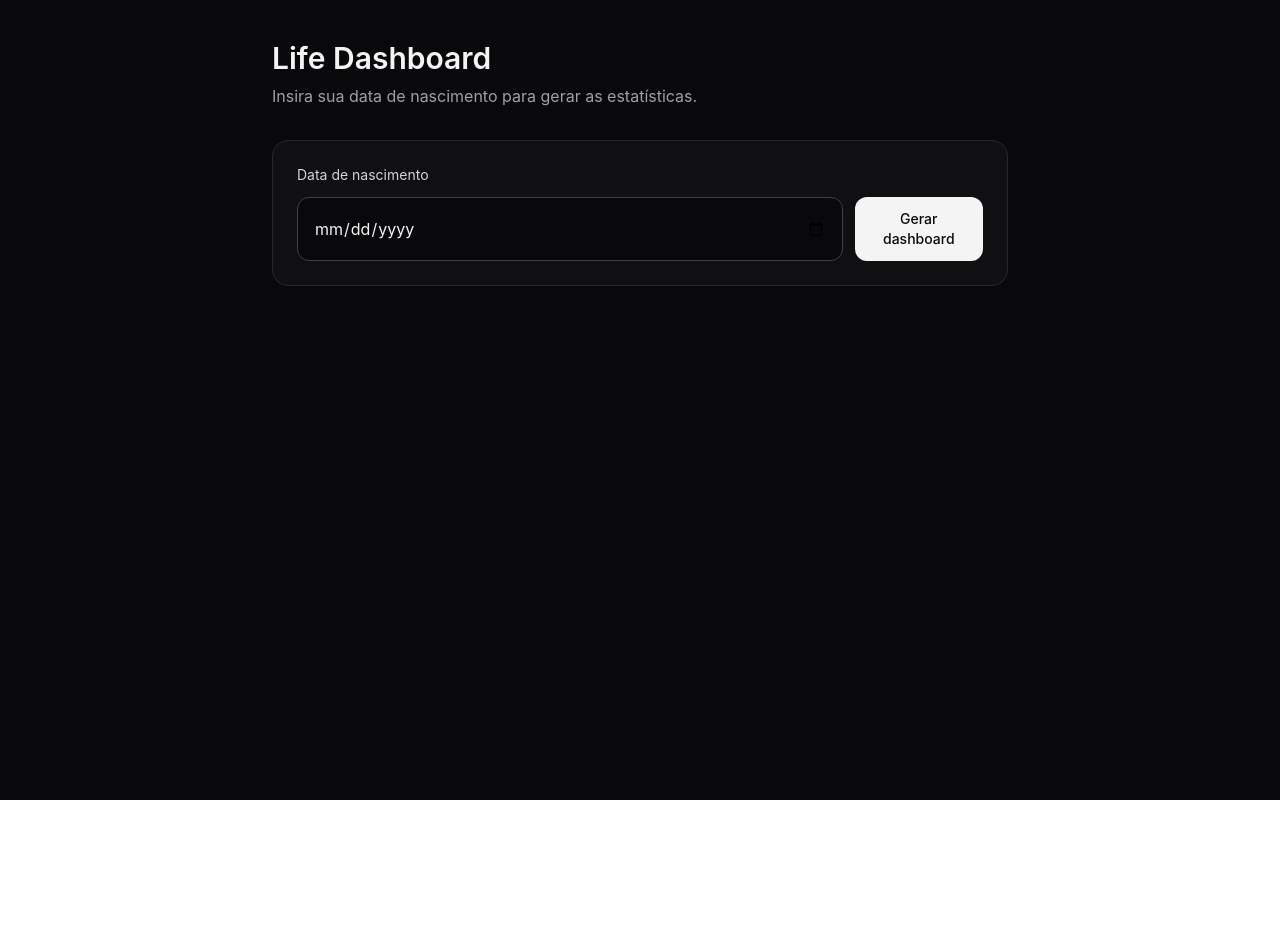
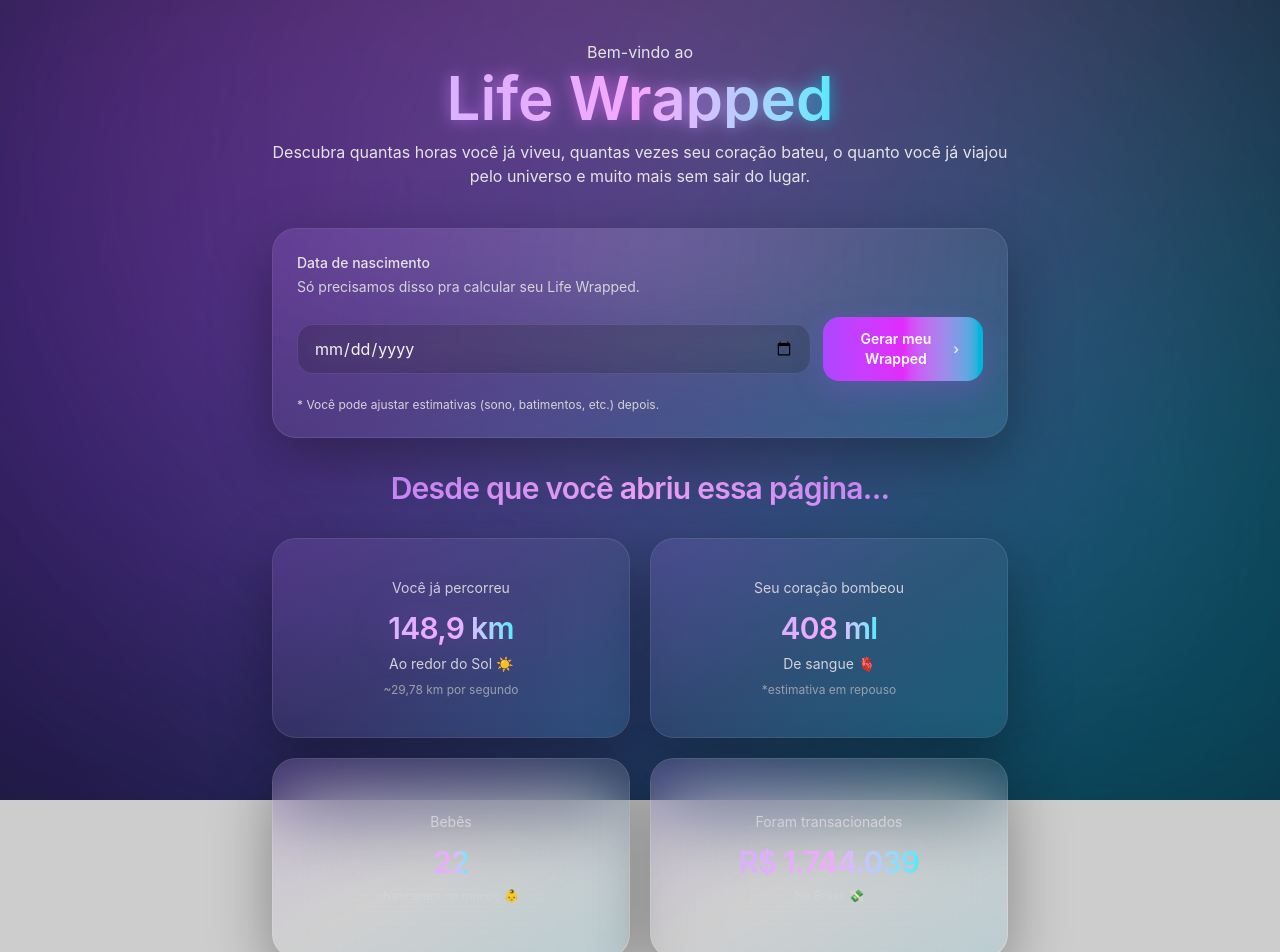
Before and after one commit to k1dias/life-dashboard, a Vue app: page / in a window 1280 px wide. Shown: the top 952 px of the page. Before the commit the page ends 800 px from the top, so only its background shows below. Built offline with nearby package versions, Linux system fonts and the light colour scheme.

Commit message:
add new home cards

```diff
--- a/src/pages/Home.vue
+++ b/src/pages/Home.vue
@@ -1,12 +1,65 @@
 <script setup lang="ts">
-import { ref } from 'vue'
+import { ref, computed } from 'vue'
 import { useRouter } from 'vue-router'
+import { useIntervalFn } from '@vueuse/core'
 import { useUserStore } from '../stores/user'
 
 const router = useRouter()
 const user = useUserStore()
 
-const dob = ref(user.birthISO) // começa com o que já está salvo
+const dob = ref(user.birthISO)
+
+const startedAt = ref(Date.now())
+const now = ref(Date.now())
+
+useIntervalFn(() => {
+  now.value = Date.now()
+}, 100)
+
+const secondsOnPage = computed(() => Math.floor((now.value - startedAt.value) / 1000))
+
+// Calculos sol
+const kmAroundSun = computed(() => {
+  const earthOrbitKmPerSec = 29.78
+  return secondsOnPage.value * earthOrbitKmPerSec
+})
+
+const formattedKmAroundSun = computed(() =>
+  kmAroundSun.value.toLocaleString('pt-BR', { maximumFractionDigits: 1 })
+)
+
+// Calculos sangue bombeado
+const bloodMl = computed(() => {
+  const BLOOD_ML_PER_SECOND = 81.67 // ~70ml/batida * 70bpm / 60
+  return secondsOnPage.value * BLOOD_ML_PER_SECOND
+})
+const formattedBloodMl = computed(() =>
+  bloodMl.value.toLocaleString('pt-BR', { maximumFractionDigits: 0 })
+)
+
+// Calculos bebês nascidos no mundo
+const babiesBorn = computed(() => {
+  const BABIES_BORN_PER_SECOND = 4.3
+  return secondsOnPage.value * BABIES_BORN_PER_SECOND
+})
+const formattedBabiesBorn = computed(() =>
+  babiesBorn.value.toLocaleString('pt-BR', { maximumFractionDigits: 0 })
+)
+
+// Calculos dinheiro gasto no brasil
+const brMoneyFlow = computed(() => {
+  const BR_GDP_BRL_YEAR = 11_000_000_000_000 // ajuste se quiser (11T BRL placeholder)
+  const SECONDS_PER_YEAR = 365 * 24 * 60 * 60
+  const brlPerSecond = BR_GDP_BRL_YEAR / SECONDS_PER_YEAR
+  return secondsOnPage.value * brlPerSecond
+})
+const formattedBrMoneyFlow = computed(() =>
+  brMoneyFlow.value.toLocaleString('pt-BR', {
+    style: 'currency',
+    currency: 'BRL',
+    maximumFractionDigits: 0
+  })
+)
 
 function go() {
   user.setBirthISO(dob.value)
@@ -15,27 +68,192 @@ function go() {
 </script>
 
 <template>
-  <div class="min-h-screen bg-zinc-950 text-zinc-100">
+  <div class="min-h-screen bg-zinc-950/20 text-zinc-100">
     <div class="mx-auto max-w-3xl px-4 py-10">
-      <h1 class="text-3xl font-semibold">Life Dashboard</h1>
-      <p class="mt-2 text-zinc-400">Insira sua data de nascimento para gerar as estatísticas.</p>
+      <!-- Header -->
+      <div class="flex flex-col items-center">
+        <p class="text-zinc-200">Bem-vindo ao</p>
 
-      <div class="mt-8 rounded-2xl border border-zinc-800 bg-zinc-900/50 p-6">
-        <label class="block text-sm text-zinc-300">Data de nascimento</label>
-        <div class="mt-3 flex flex-col gap-3 sm:flex-row">
+        <div class="relative mt-1">
+          <!-- Glow layer -->
+          <h1 class="absolute inset-0 text-6xl font-semibold
+            bg-gradient-to-r from-purple-400 via-fuchsia-400 to-cyan-400
+            bg-clip-text text-transparent
+            blur-sm opacity-70">
+            Life Wrapped
+          </h1>
+
+          <!-- Texto principal -->
+          <h1 class="relative text-6xl font-semibold
+            bg-gradient-to-r from-purple-300 via-fuchsia-300 to-cyan-300
+            bg-clip-text text-transparent">
+            Life Wrapped
+          </h1>
+        </div>
+
+        <p class="mt-3 text-center text-zinc-200">
+          Descubra quantas horas você já viveu, quantas vezes seu coração bateu, o quanto você já viajou pelo universo e muito mais sem sair do lugar.
+        </p>
+      </div>
+
+      <!-- Form Card -->
+      <div class="mt-10">
+        <div class="relative overflow-hidden rounded-3xl border border-white/10 bg-white/5 p-6 shadow-[0_20px_60px_rgba(0,0,0,0.35)] backdrop-blur-2xl">
+          <!-- sheen / light reflection -->
+          <div class="pointer-events-none absolute inset-0">
+            <div class="absolute -top-24 left-1/2 h-48 w-[120%] -translate-x-1/2 rotate-6 bg-gradient-to-r from-purple-500/0 via-white/10 to-cyan-500/0 blur-2xl" />
+            <div class="absolute inset-0 bg-gradient-to-br from-purple-500/10 via-transparent to-cyan-500/10" />
+          </div>
+
+          <div class="relative">
+            <p class="text-sm font-medium text-zinc-200">Data de nascimento</p>
+            <p class="mt-1 text-sm text-zinc-300">
+              Só precisamos disso pra calcular seu Life Wrapped.
+            </p>
+
+            <div class="mt-5 flex flex-col gap-3 sm:flex-row sm:items-center">
+              <div class="relative w-full">
                 <input
                   v-model="dob"
                   type="date"
-            class="w-full rounded-xl border border-zinc-700 bg-zinc-950 px-4 py-3 outline-none focus:border-zinc-500"
+                  class="peer w-full rounded-2xl border border-white/10 bg-black/20 px-4 py-3 text-zinc-100 outline-none backdrop-blur-xl
+                        placeholder:text-zinc-500
+                        focus:border-purple-400/40 focus:ring-2 focus:ring-purple-400/20"
                 />
+                <!-- agora funciona porque o input tem class 'peer' -->
+                <div class="pointer-events-none absolute inset-0 -z-10 rounded-2xl opacity-0 blur-xl transition-opacity duration-300
+                            peer-focus:opacity-100 bg-gradient-to-r from-purple-500/15 via-fuchsia-500/10 to-cyan-500/15" />
+              </div>
+
               <button
                 type="button"
                 @click="go"
-            class="rounded-xl bg-zinc-100 px-5 py-3 text-sm font-medium text-zinc-950 hover:bg-white"
+                class="group relative inline-flex items-center justify-center rounded-2xl px-6 py-3 text-sm font-semibold text-white
+                      bg-gradient-to-r from-purple-500 via-fuchsia-500 to-cyan-500
+                      shadow-[0_10px_30px_rgba(168,85,247,0.25)]
+                      hover:shadow-[0_14px_40px_rgba(34,211,238,0.22)]
+                      transition-all duration-300
+                      active:scale-[0.99]"
               >
-            Gerar dashboard
+                <span class="relative z-10">Gerar meu Wrapped</span>
+                <span class="ml-2 relative z-10 opacity-80 group-hover:opacity-100 transition-opacity">›</span>
+                <span class="pointer-events-none absolute inset-0 rounded-2xl bg-gradient-to-r from-white/0 via-white/15 to-white/0 opacity-0 group-hover:opacity-100 transition-opacity duration-300" />
               </button>
             </div>
+
+            <p class="mt-4 text-xs text-zinc-300">
+              * Você pode ajustar estimativas (sono, batimentos, etc.) depois.
+            </p>
+          </div>
+        </div>
+      </div>
+
+      <!-- Teaser Title -->
+      <h2 class="mt-8 text-center text-3xl font-semibold tracking-tight
+        bg-gradient-to-r from-purple-400 via-fuchsia-300 to-purple-400
+        bg-clip-text text-transparent">
+        Desde que você abriu essa página...
+      </h2>
+
+      <!-- Teaser Cards Grid -->
+      <div class="mt-8 grid grid-cols-1 sm:grid-cols-2 gap-5">
+
+      <!-- Card 1 - Sol -->
+      <div class="relative flex flex-col justify-center items-center
+                  rounded-3xl border border-white/10 bg-white/5
+                  p-6 backdrop-blur-2xl
+                  shadow-[0_20px_60px_rgba(0,0,0,0.35)]
+                  min-h-[200px] text-center">
+
+        <div class="pointer-events-none absolute inset-0 bg-gradient-to-br from-purple-500/10 via-transparent to-cyan-500/10 rounded-3xl" />
+
+        <p class="text-sm text-zinc-300"> Você já percorreu</p>
+
+        <p class="mt-3 text-3xl font-semibold tracking-tight
+          bg-gradient-to-r from-purple-300 via-fuchsia-300 to-cyan-300
+          bg-clip-text text-transparent
+          drop-shadow-[0_0_22px_rgba(168,85,247,0.35)]">
+          {{ formattedKmAroundSun }} km
+        </p>
+
+        <p class="mt-2 text-sm text-zinc-300"> Ao redor do Sol ☀️</p>
+
+        <p class="mt-2 text-xs text-zinc-400">
+          ~29,78 km por segundo
+        </p>
+      </div>
+
+
+      <!-- Card 2 - Sangue -->
+      <div class="relative flex flex-col justify-center items-center
+                  rounded-3xl border border-white/10 bg-white/5
+                  p-6 backdrop-blur-2xl
+                  shadow-[0_20px_60px_rgba(0,0,0,0.35)]
+                  min-h-[200px] text-center">
+
+        <div class="pointer-events-none absolute inset-0 bg-gradient-to-br from-purple-500/10 via-transparent to-cyan-500/10 rounded-3xl" />
+
+        <p class="text-sm text-zinc-300">Seu coração bombeou</p>
+
+        <p class="mt-3 text-3xl font-semibold tracking-tight
+          bg-gradient-to-r from-purple-300 via-fuchsia-300 to-cyan-300
+          bg-clip-text text-transparent">
+          {{ formattedBloodMl }} ml
+        </p>
+
+        <p class="mt-2 text-sm text-zinc-300">De sangue 🫀</p>
+
+        <p class="mt-2 text-xs text-zinc-400">
+          *estimativa em repouso
+        </p>
+      </div>
+
+
+      <!-- Card 3 - Bebês -->
+      <div class="relative flex flex-col justify-center items-center
+                  rounded-3xl border border-white/10 bg-white/5
+                  p-6 backdrop-blur-2xl
+                  shadow-[0_20px_60px_rgba(0,0,0,0.35)]
+                  min-h-[200px] text-center">
+
+        <div class="pointer-events-none absolute inset-0 bg-gradient-to-br from-purple-500/10 via-transparent to-cyan-500/10 rounded-3xl" />
+
+        <p class="text-sm text-zinc-300">Bebês</p>
+
+        <p class="mt-3 text-3xl font-semibold tracking-tight
+          bg-gradient-to-r from-purple-300 via-fuchsia-300 to-cyan-300
+          bg-clip-text text-transparent">
+          {{ formattedBabiesBorn }}
+        </p>
+
+        <p class="mt-2 text-xs text-zinc-300">
+          Nasceram no mundo 👶
+        </p>
+      </div>
+
+
+      <!-- Card 4 - Dinheiro -->
+      <div class="relative flex flex-col justify-center items-center
+                  rounded-3xl border border-white/10 bg-white/5
+                  p-6 backdrop-blur-2xl
+                  shadow-[0_20px_60px_rgba(0,0,0,0.35)]
+                  min-h-[200px] text-center">
+
+        <div class="pointer-events-none absolute inset-0 bg-gradient-to-br from-purple-500/10 via-transparent to-cyan-500/10 rounded-3xl" />
+
+        <p class="text-sm text-zinc-300">Foram transacionados</p>
+
+        <p class="mt-3 text-3xl font-semibold tracking-tight
+          bg-gradient-to-r from-purple-300 via-fuchsia-300 to-cyan-300
+          bg-clip-text text-transparent">
+          {{ formattedBrMoneyFlow }}
+        </p>
+
+        <p class="mt-2 text-xs text-zinc-300">
+          No Brasli 💸
+        </p>
+      </div>
+
       </div>
     </div>
   </div>
```
Lines whose indentation alone changed are shown as unchanged.
